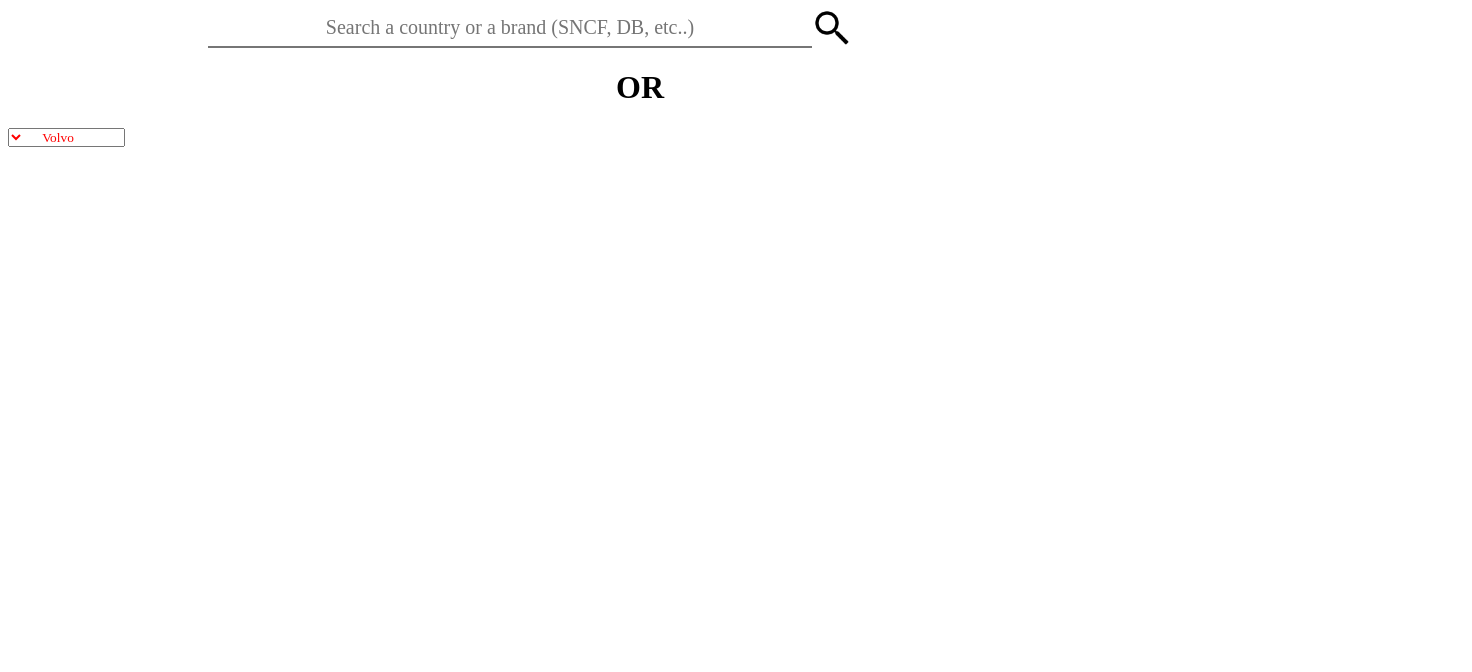
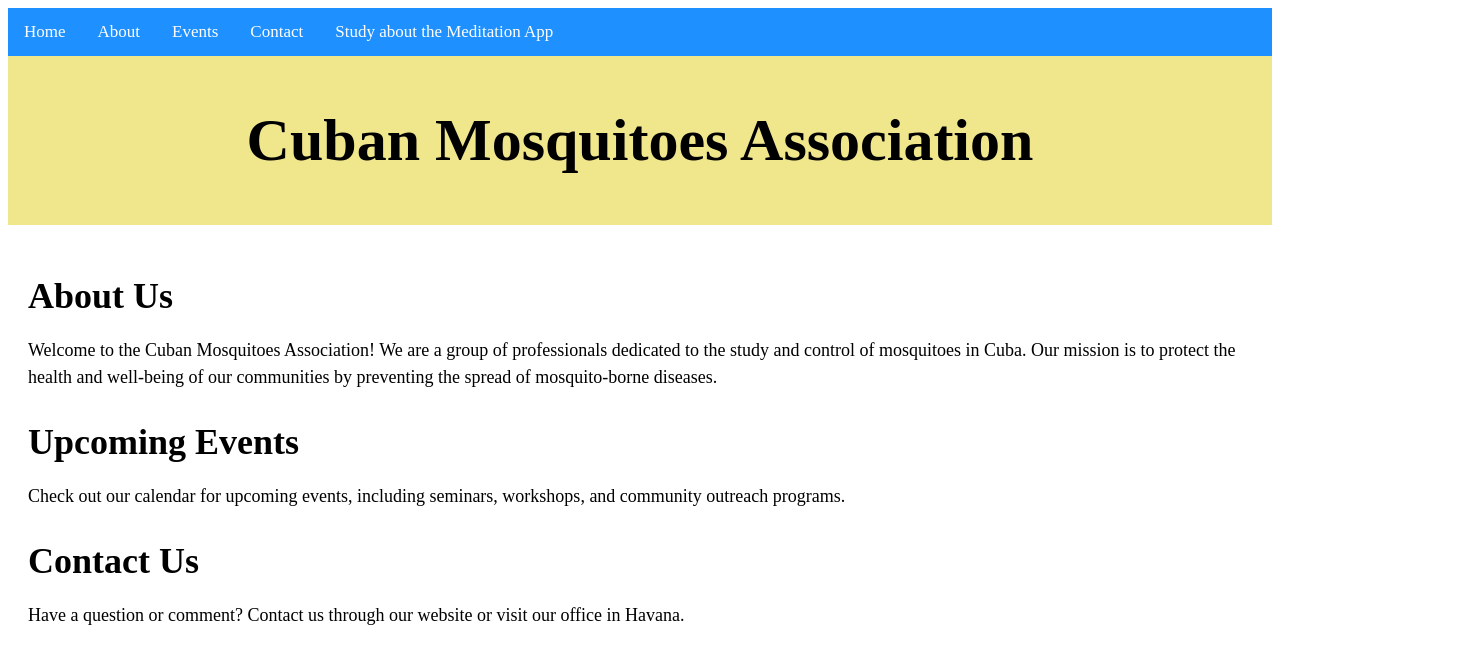
Before and after one commit to Grugrube/firstWebsite, a plain HTML site: page index.html in a window 1280 px wide. Shown: the whole page, 1472 px wide, since content can reach past the window. Drawn offline with Linux system fonts and the light colour scheme.

Commit message:
Add files via upload

```diff
--- a/index.html
+++ b/index.html
@@ -1,32 +1,72 @@
-<!DOCTYPE HTML>
+<!DOCTYPE html>
 <html>
-  <head>
-    <meta name="viewport" content="width=320, initial-scale=1">
-    <meta charset="utf-8">
-    <title>Transport Deals</title>
-    <link rel="stylesheet" href="style.css"/>
-    <script type="text/javascript"src="script.js"></script>
-  <script type="text/javascript" src="data.json"></script>
-  </head>
+<head>
+	<title>Cuban Mosquitoes Association</title>
+	<style>
+		/* Styles for the navigation bar */
+		nav {
+			background-color: #1E90FF;
+			overflow: hidden;
+		}
+		nav a {
+			float: left;
+			color: white;
+			text-align: center;
+			padding: 14px 16px;
+			text-decoration: none;
+			font-size: 17px;
+		}
+		nav a:hover {
+			background-color: #ddd;
+			color: black;
+		}
+		/* Styles for the header */
+		header {
+			background-color: #F0E68C;
+			text-align: center;
+			padding: 50px;
+		}
+		h1 {
+			font-size: 60px;
+			font-weight: bold;
+			margin: 0;
+		}
+		/* Styles for the main content */
+		main {
+			padding: 20px;
+		}
+		h2 {
+			font-size: 36px;
+			margin-bottom: 20px;
+		}
+		p {
+			font-size: 18px;
+			line-height: 1.5;
+			margin-bottom: 20px;
+		}
+	</style>
+</head>
+<body>
+	<nav>
+		<a href="#">Home</a>
+		<a href="#">About</a>
+		<a href="#">Events</a>
+		<a href="#">Contact</a>
+      <a href="Cuban Mosquitoes.pdf">Study about the Meditation App</a>
+	</nav>
+	<header>
+		<h1 style="">Cuban Mosquitoes Association</h1>
+	</header>
+	<main>
+			<h2>About Us</h2>
+			<p>Welcome to the Cuban Mosquitoes Association! We are a group of professionals dedicated to the study and control of mosquitoes in Cuba. Our mission is to protect the health and well-being of our communities by preventing the spread of mosquito-borne diseases.</p>
 
-   <body>
+			<h2>Upcoming Events</h2>
+			<p>Check out our calendar for upcoming events, including seminars, workshops, and community outreach programs.</p>
 
-   <nav id="nav">
+			<h2>Contact Us</h2>
+			<p>Have a question or comment? Contact us through our website or visit our office in Havana.</p>
 
-           <input type="text" id="bar" placeholder="Search a country or a brand (SNCF, DB, etc..)">
-    <img src="icon.png" style="width:40px; height:40px;" id="btn">
-
-    </nav>
-    <h1 style="text-align:center;">OR</h1>
-      <select name="dropdown" id="dropdown">
-  <optgroup label="Swedish Cars">
-    <option value="" disabled selected hidden>Volvo</option>
-    <option value="saab">Saab</option>
-  </optgroup>
-  <optgroup label="German Cars">
-    <option value="mercedes">Mercedes</option>
-    <option value="audi">Audi</option>
-  </optgroup>
-</select>
-  </body>
+	</main>
+</body>
 </html>
```
Also changed, not shown: 1 other file.
